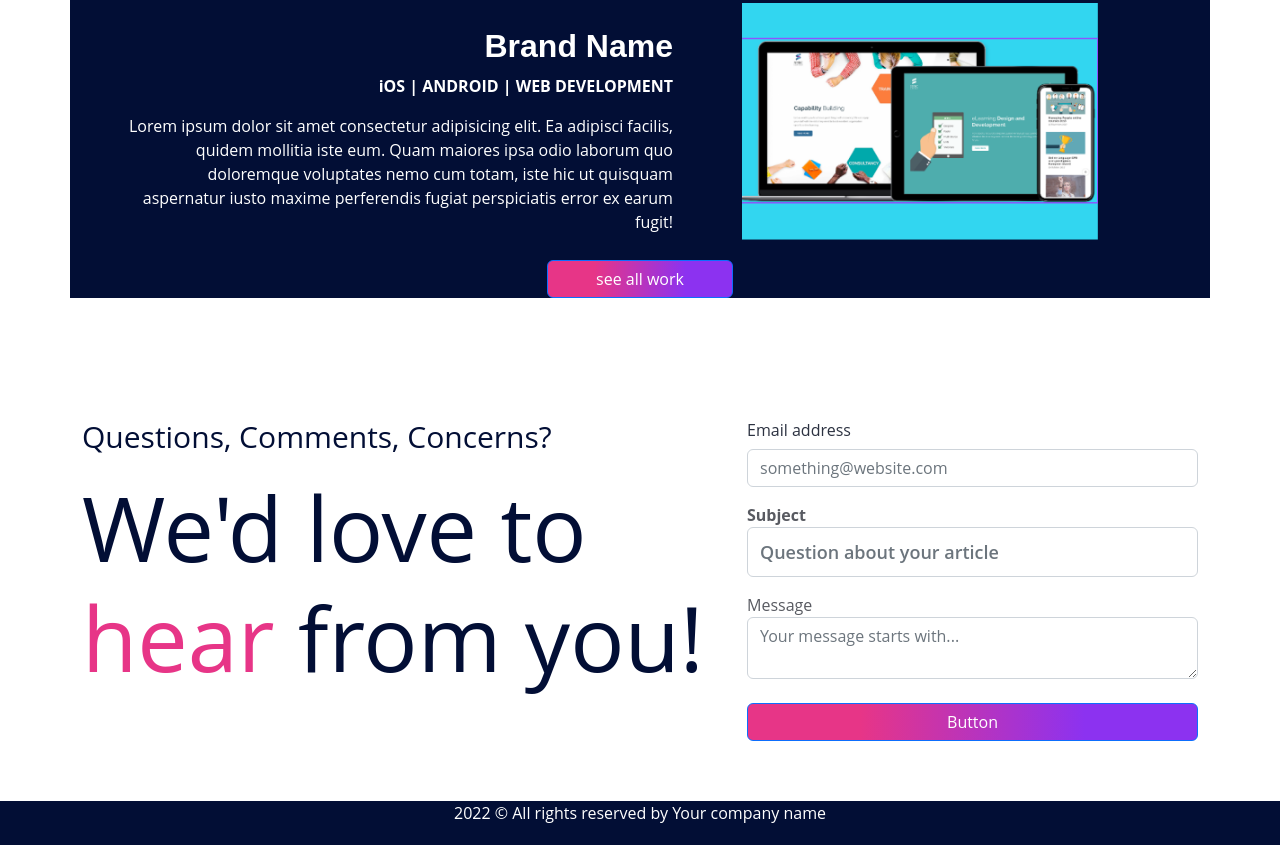
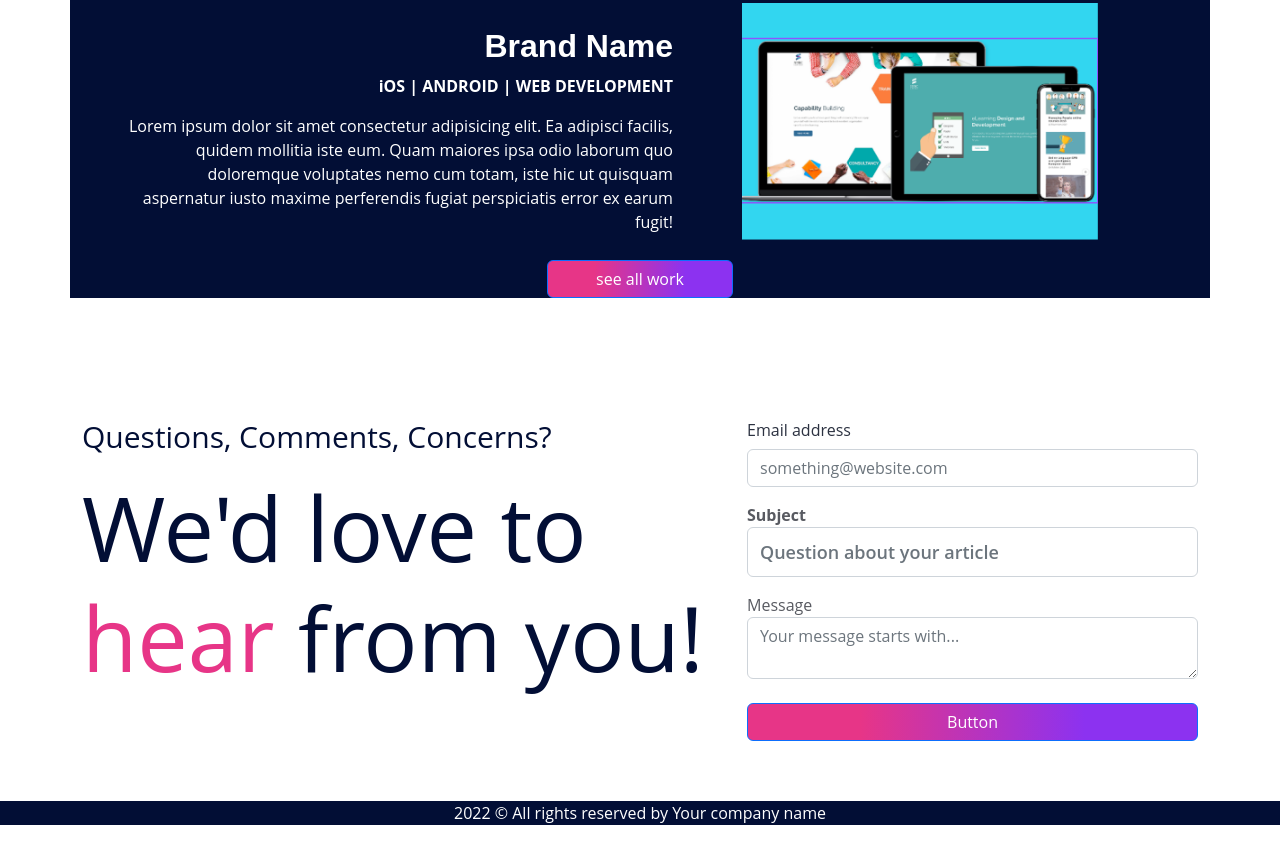
Before and after one commit to Afifahzv/Grup1-FP3, a plain HTML site: page index.html in a window 1280 px wide. Shown: the part 1189-2034 px from the top of the page. Drawn offline with Linux system fonts and the light colour scheme.

Commit message:
memperbaiki footer

```diff
--- a/index.html
+++ b/index.html
@@ -335,8 +335,10 @@
       </div>
     </section>
 
-    <footer class="text-white text-center pb-1">
-      <p class="footer">2022 &copy; All rights reserved by Your company name</p>
+    <footer class="text-white text-center" style="padding: 5px">
+      <p class="footer" style="margin-bottom: -5px; margin-top: -5px">
+        2022 &copy; All rights reserved by Your company name
+      </p>
     </footer>
 
     <!-- ==== Akhir Contact & Newsletter dan Footer ==== -->
```
